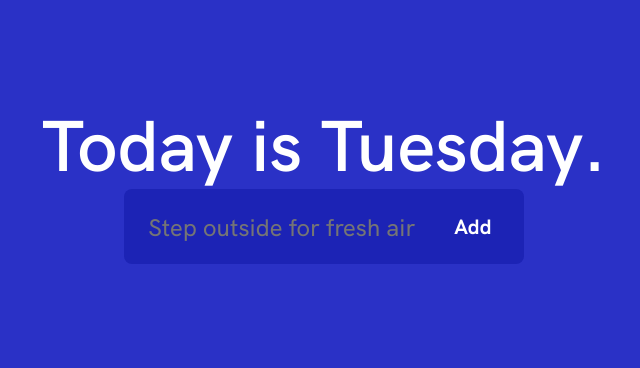
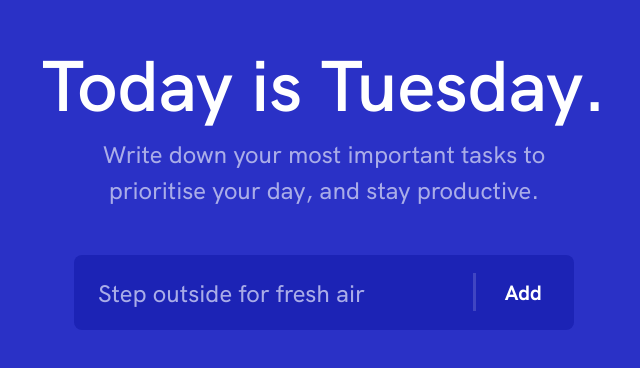
Before and after one commit to izolate/slate-todo, a plain HTML site: page index.html in a window 1280 px wide. Shown: the part 222-590 px from the top of the page, without its empty margins (60-700 px from the left). Drawn offline with Linux system fonts and the light colour scheme.

Commit message:
Additional styling for create todo

```diff
--- a/index.html
+++ b/index.html
@@ -8,8 +8,9 @@
   </head>
   <body>
     <main id="app">
-      <div class="left-column">
+      <div id="dashboard" class="left-column">
         <h1>Today is {{ day }}.</h1>
+        <p class="subtitle">Write down your most important tasks to prioritise your day, and stay productive.</p>
         <create-todo
           v-on:add-todo="addTodo"
         ></create-todo>
--- a/lib/assets/css/index.css
+++ b/lib/assets/css/index.css
@@ -9,7 +9,7 @@
 
   --box-height: 75px;
   --border-radius: 8px;
-  --line-height: calc(4 / 3);
+  --line-height: calc(3 / 2);
 
   --font-family: 'HK Grotesk', sans-serif;
   --font-size: 150%;
@@ -107,6 +107,59 @@ h1 {
   font-size: 0.75rem;
 }
 
+.subtitle {
+  color: var(--color-light-blue);
+}
+
+
+
+
+/****************************\
+ * Dashboard
+\****************************/
+
+#dashboard .subtitle {
+  max-width: 500px;
+  text-align: center;
+}
+
+
+
+
+/****************************\
+ * Create Todo
+\****************************/
+
+#create-todo {
+  display: flex;
+  margin-top: 2em;
+  width: 100%;
+  max-width: 500px;
+  background-color: var(--color-dark-blue);
+  border-radius: var(--border-radius);
+}
+
+#create-todo input {
+  padding-right: 0;
+}
+#create-todo input::placeholder {
+  color: var(--color-light-blue);
+}
+
+#create-todo button {
+  position: relative;
+}
+#create-todo button::before {
+  position: absolute;
+  top: 25%;
+  left: 0;
+  width: 3px;
+  height: 50%;
+  content: '';
+  background-color: var(--color-light-blue);
+  opacity: 0.25;
+}
+
 
 
 
@@ -124,13 +177,3 @@ h1 {
 .todo-item .actions {
   display: flex;
 }
-
-#create-todo {
-  display: flex;
-  max-width: 600px;
-  background-color: var(--color-dark-blue);
-  border-radius: var(--border-radius);
-}
-#create-todo input {
-  padding-right: 0;
-}
--- a/lib/index.js
+++ b/lib/index.js
@@ -1,6 +1,13 @@
 import Vue from './vendor/vue/vue.esm.browser.js';
 import TodoApp from './TodoApp.js';
 
+import { getDayName } from './utils.js';
+
+// Add current day class to body tag
+const today = new Date();
+document.body.classList.add(getDayName(today.getDay()).toLowerCase());
+
+// Disable production warning
 Vue.config.productionTip = false;
 
 window.TodoApp = TodoApp;
```
